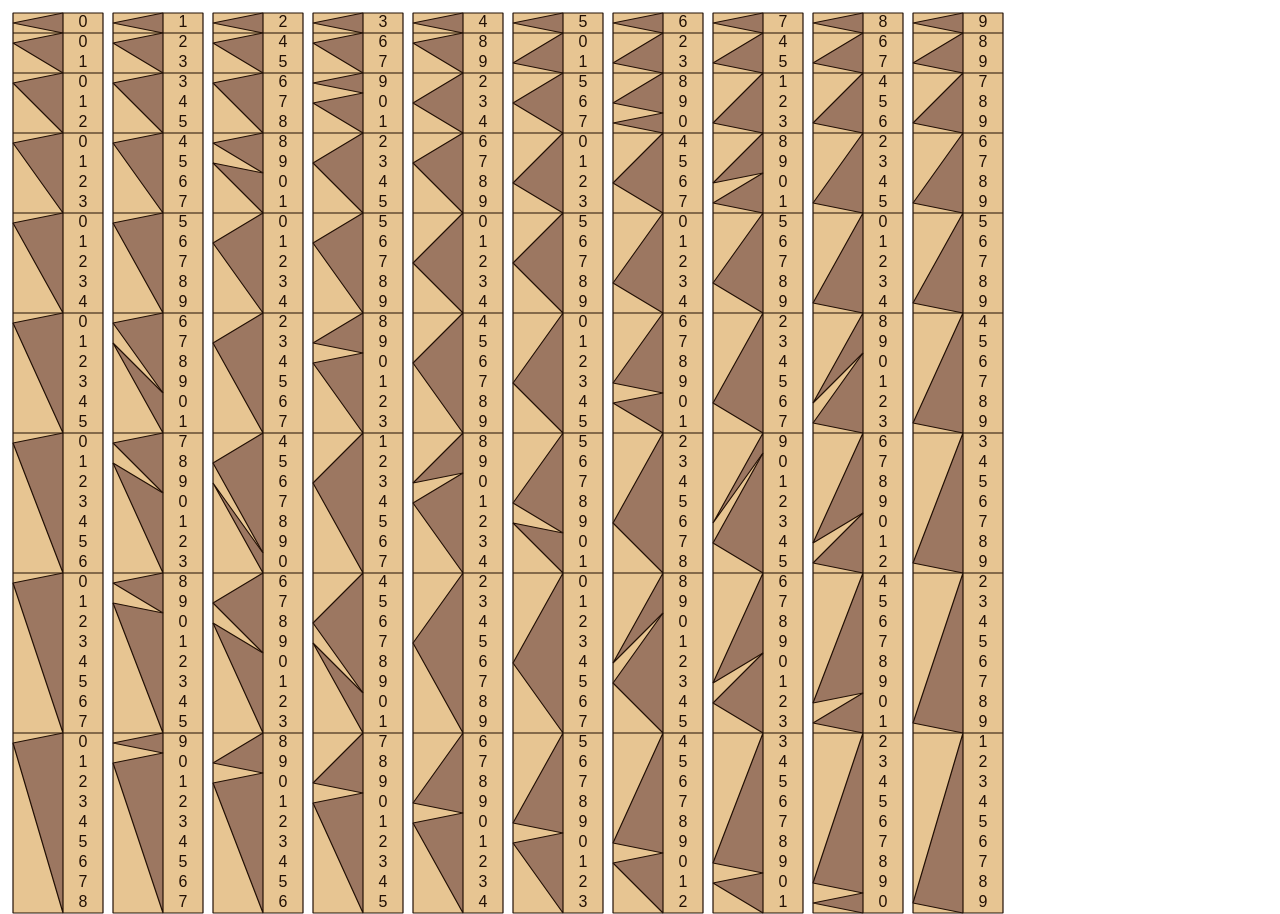
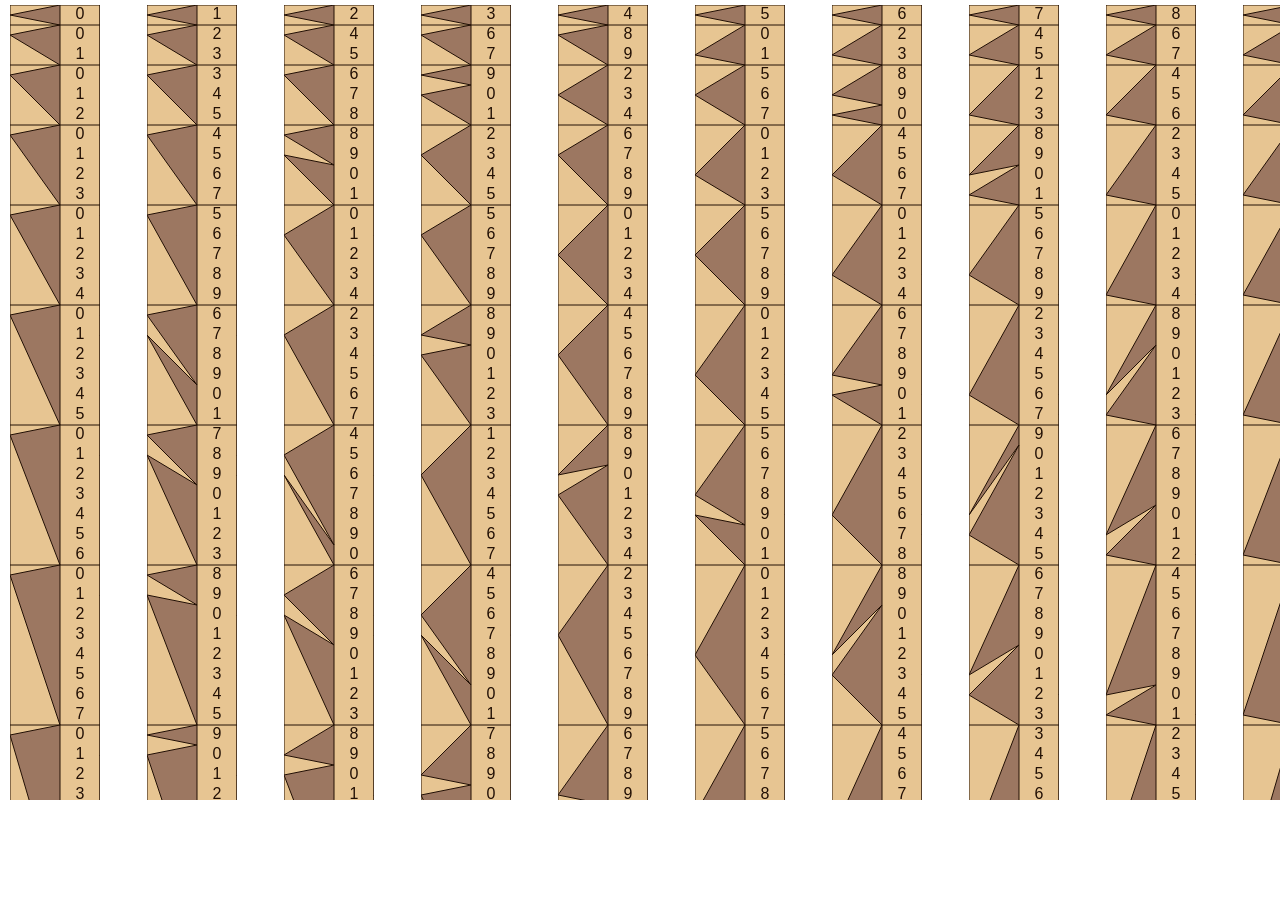
Before and after one commit to SrKomodo/lucas-rulers, a website built with webpack: page src/index.html in a window 1280 px wide. After the commit the page ends 804 px from the top, so only its background shows below. Built offline with nearby package versions, Linux system fonts and the light colour scheme.

Commit message:
Drastically increase performance

```diff
--- a/src/index.html
+++ b/src/index.html
@@ -7,6 +7,6 @@
   <title>Lucas's Rulers</title>
 </head>
 <body>
-  <canvas id="canvas" width="1000" height="1000"></canvas>
+  <canvas id="canvas"></canvas>
 </body>
 </html>
--- /dev/null
+++ b/src/index.scss
@@ -0,0 +1,4 @@
+body {
+  margin: 0;
+  overflow: hidden;
+}
--- a/src/index.ts
+++ b/src/index.ts
@@ -1,11 +1,51 @@
+import "./index.scss";
+
 import Ruler from "./modules/ruler";
 
 document.addEventListener("DOMContentLoaded", () => {
+  // Render rulers onto offscreen canvas to increase performance
+  const offscreen = document.createElement("canvas");
+  offscreen.width = 90 * 10;
+  offscreen.height = 900;
+  const offCtx = offscreen.getContext("2d");
+
+  // Generate and render rulers
+  const rulers: Ruler[] = [];
+  for (let i = 0; i <= 9; i++) {
+    const ruler = new Ruler(i);
+    ruler.render(offCtx, i * 90, 0);
+    rulers.push(ruler);
+  }
+
+  // Get canvas and context
   const canvas = document.getElementById("canvas") as HTMLCanvasElement;
   const ctx = canvas.getContext("2d");
 
-  for (let i = 0; i <= 9; i++) {
-    const ruler = new Ruler(i);
-    ruler.render(ctx, 5 + i * 100, 5);
+  // Set canvas size to screen size
+  canvas.height = window.innerHeight;
+  canvas.width = window.innerWidth;
+
+  // Calculate max separation between rulers
+  const limit = (canvas.width - (90 * 9)) / 10 + 90;
+
+  requestAnimationFrame(draw);
+  let progress = 0;
+  function draw() {
+    // Clean screen
+    ctx.clearRect(0, 0, canvas.width, canvas.height);
+
+    // Render rulers
+    for (let i = 0; i < 10; i++) {
+      ctx.drawImage(offscreen, i * 90, 0, 90, 900, 10 + progress * i, 5, 90, 900);
+      // ruler.render(ctx, 10 + progress * i, 5);
+    }
+
+    // Increase progress
+    if (progress < limit) {
+      progress++;
+    }
+
+    // Repeat
+    requestAnimationFrame(draw);
   }
 });
--- a/src/modules/ruler.ts
+++ b/src/modules/ruler.ts
@@ -1,7 +1,3 @@
-const rowHeight = 20;
-const digitWidth = 40;
-const triangleWidth = 50;
-
 class Ruler {
   protected numbers: number[][];
   protected triangles: number[][]; // [start, end, result]
@@ -44,16 +40,20 @@ class Ruler {
   }
 
   public render(ctx: CanvasRenderingContext2D, x: number, y: number) {
+
+    /*
+      digit height   = 20;
+      digit width    = 40;
+      triangle width = 50;
+      total height   = 900;
+    */
+
     let rowI = 0;
     let digitI = 0;
-
-    // Calculate height beforehand so i can draw the background first
-    const height = this.numbers.map((value) => value.length).reduce((prev, curr) => prev + curr, 0);
 
     // Setup default styles
     ctx.lineCap = "butt";
     ctx.lineJoin = "bevel";
-    ctx.lineWidth = 1.2;
     ctx.font = "16px Arial";
     ctx.textAlign = "center";
     ctx.textBaseline = "middle";
@@ -62,37 +62,43 @@ class Ruler {
     // Draw bakcground
     ctx.fillStyle = "#e7c592";
     ctx.beginPath();
-    ctx.rect(x, y, triangleWidth + digitWidth, height * rowHeight);
+    ctx.rect(x, y, 90, 900);
     ctx.fill();
     ctx.stroke();
 
+    // Store all i can in paths to bundle draw calls together
+    const triangles = new Path2D();
+    const rows = new Path2D();
+
     for (const row of this.numbers) {
-      // Draw triangles
-      ctx.fillStyle = "#9c7761";
+      // Generate triangles
       for (const triangle of this.triangles[rowI]) {
-        ctx.beginPath();
-        ctx.moveTo(x + triangleWidth, y + digitI * rowHeight + triangle[0] * rowHeight);
-        ctx.lineTo(x + triangleWidth, y + digitI * rowHeight + triangle[1] * rowHeight + rowHeight);
-        ctx.lineTo(x, y + digitI * rowHeight + triangle[2] * rowHeight + rowHeight / 2);
-        ctx.closePath();
-        ctx.fill();
-        ctx.stroke();
+        triangles.moveTo(x + 50, y + digitI * 20 + triangle[0] * 20);
+        triangles.lineTo(x + 50, y + digitI * 20 + triangle[1] * 20 + 20);
+        triangles.lineTo(x, y + digitI * 20 + triangle[2] * 20 + 10);
+        triangles.closePath();
       }
       // Draw digits
       ctx.fillStyle = "#221005";
       for (const digit of row) {
-        ctx.fillText(digit.toString(), x + triangleWidth + digitWidth / 2, y + digitI * rowHeight + rowHeight / 2);
+        ctx.fillText(digit.toString(), x + 70, y + digitI * 20 + 10);
         digitI++;
       }
-      // Draw row separators
-      if (digitI < height) {
-        ctx.beginPath();
-        ctx.moveTo(x, y + digitI * rowHeight);
-        ctx.lineTo(x + triangleWidth + digitWidth, y + digitI * rowHeight);
-        ctx.stroke();
+      // Generate row separators
+      if (digitI < 900) {
+        rows.moveTo(x, y + digitI * 20);
+        rows.lineTo(x + 90, y + digitI * 20);
       }
       rowI++;
     }
+
+    // Draw triangles
+    ctx.fillStyle = "#9c7761";
+    (ctx.fill as (fillRule: string | Path2D) => void)(triangles); // Small hack to please typescript
+    ctx.stroke(triangles);
+
+    // Draw row separators
+    ctx.stroke(rows);
   }
 }
 
```
